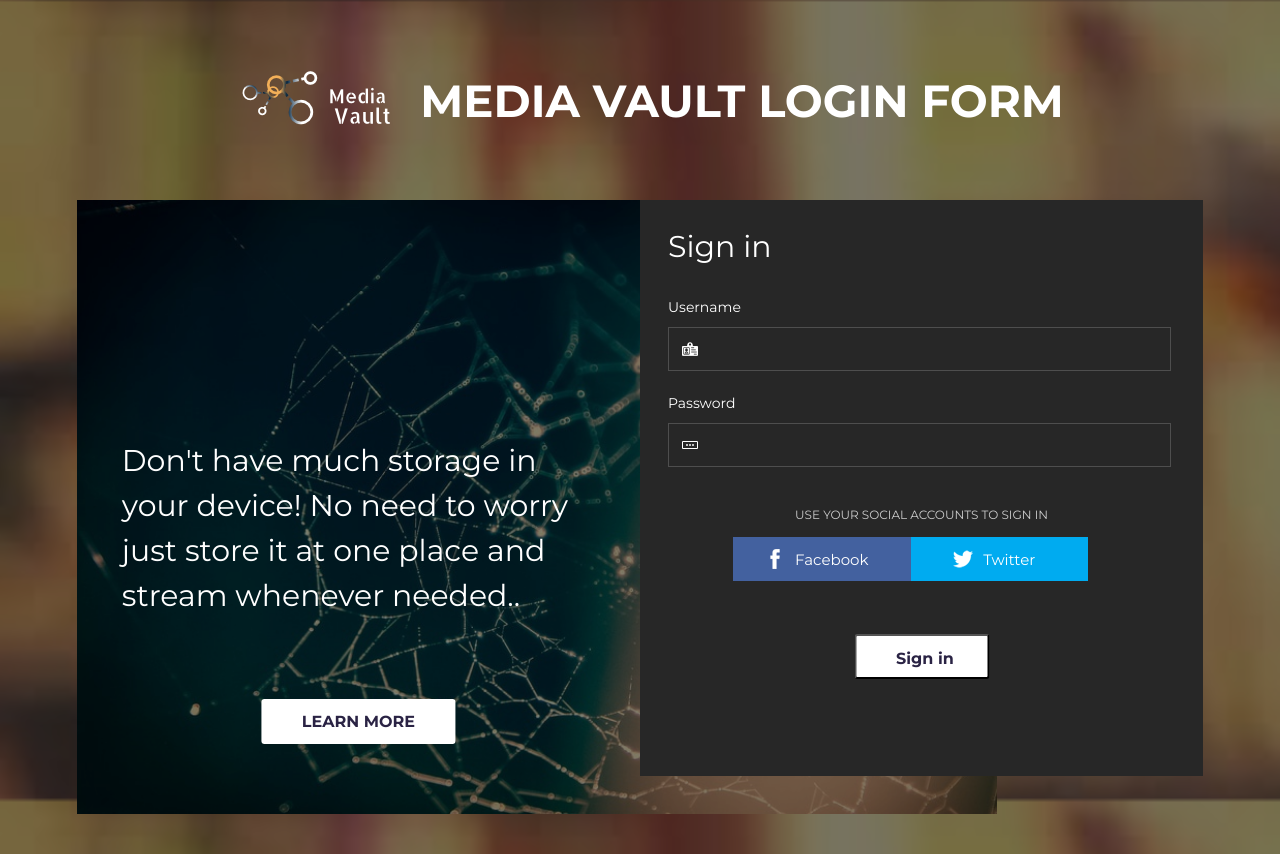
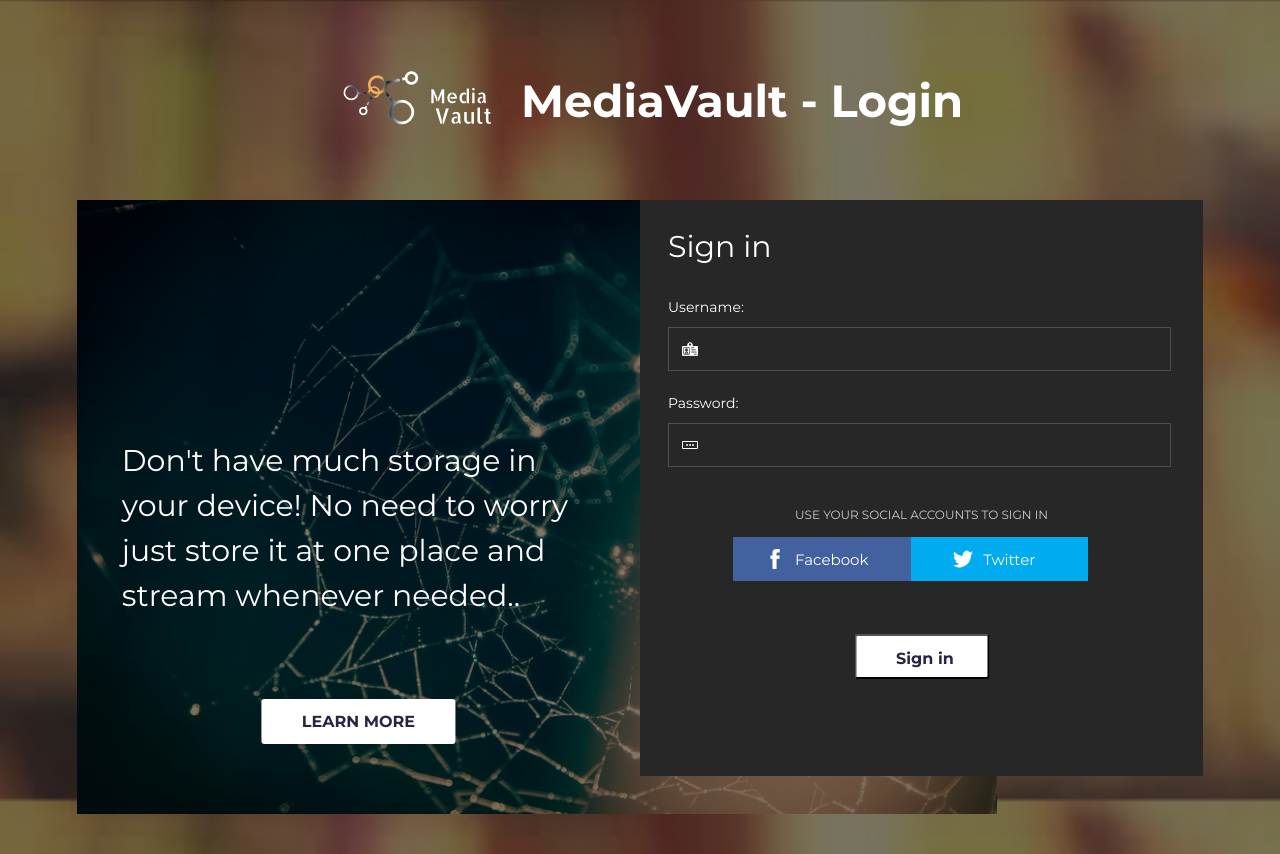
Before and after one commit to iiitv/mediavault, a Django app: page /login/ in a window 1280 px wide. Shown: the top 854 px of the page. Run offline with Django 3.2, Linux system fonts and the light colour scheme.

Commit message:
Made form django compatible

```diff
--- a/mediavault/web/templates/login.html
+++ b/mediavault/web/templates/login.html
@@ -64,7 +64,7 @@
 	{% endif %}
 	<center>
 	<img src="/static/images/logo1.png" style="display:inline-block;vertical-align: middle;">
-	<h1 style="display: inline-block; color:white;vertical-align: middle;">MEDIA VAULT LOGIN FORM</h1>
+	<h1 style="display: inline-block; color:white;vertical-align: middle;">MediaVault - Login</h1>
 	</center>
 	<div class="container w3layouts agileits">
 		<div class="content-left w3layouts agileits">
@@ -89,10 +89,10 @@
 							<form method="post" target="">
     							{% csrf_token %}
 
-									<label>Username</label>
-									<input type="text" class="name w3layouts agileits" Name="Name" required="">
-									<label>Password</label>
-									<input type="password" Name="Password" required="">
+									<label for="username">Username: </label>
+									<input id="username" type="text" class="name w3layouts agileits" Name="username" required="">
+									<label for="password">Password: </label>
+									<input id="password" type="password" Name="password" required="">
 									<br>
 									<center>
 										<input type="submit" name="login" value="Sign in" >
```
